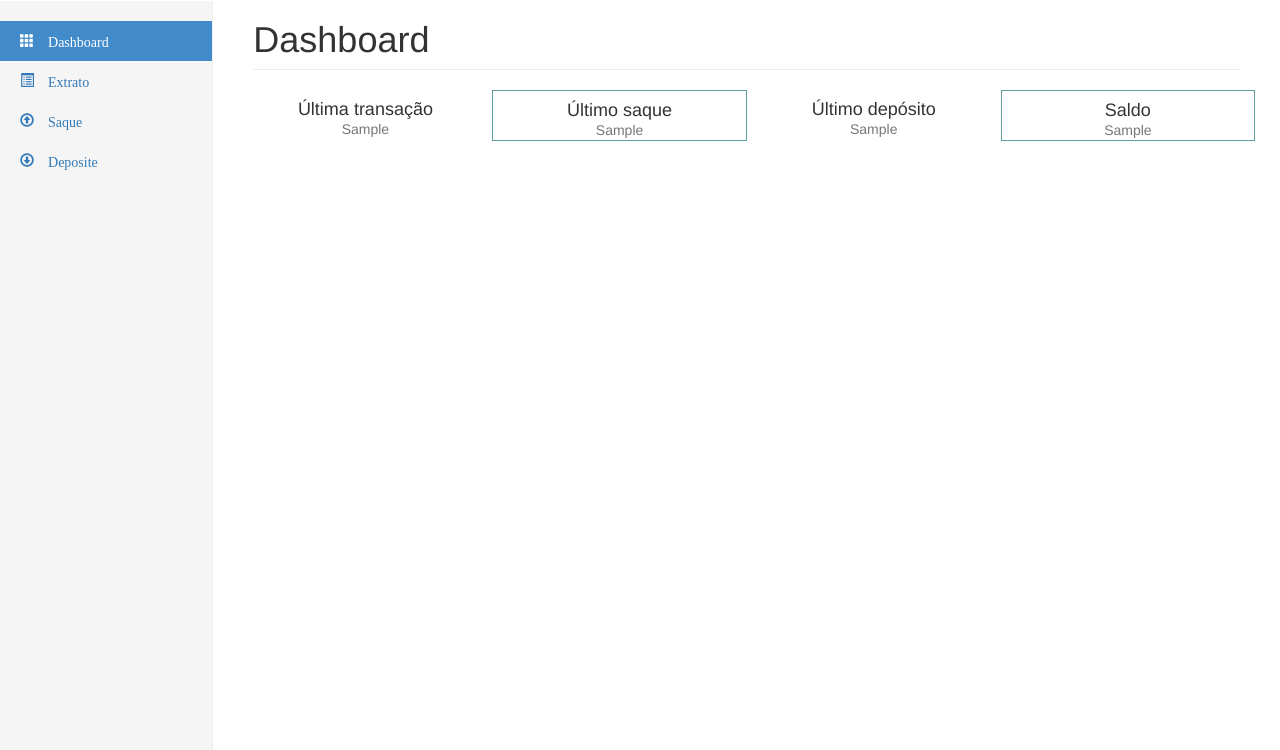
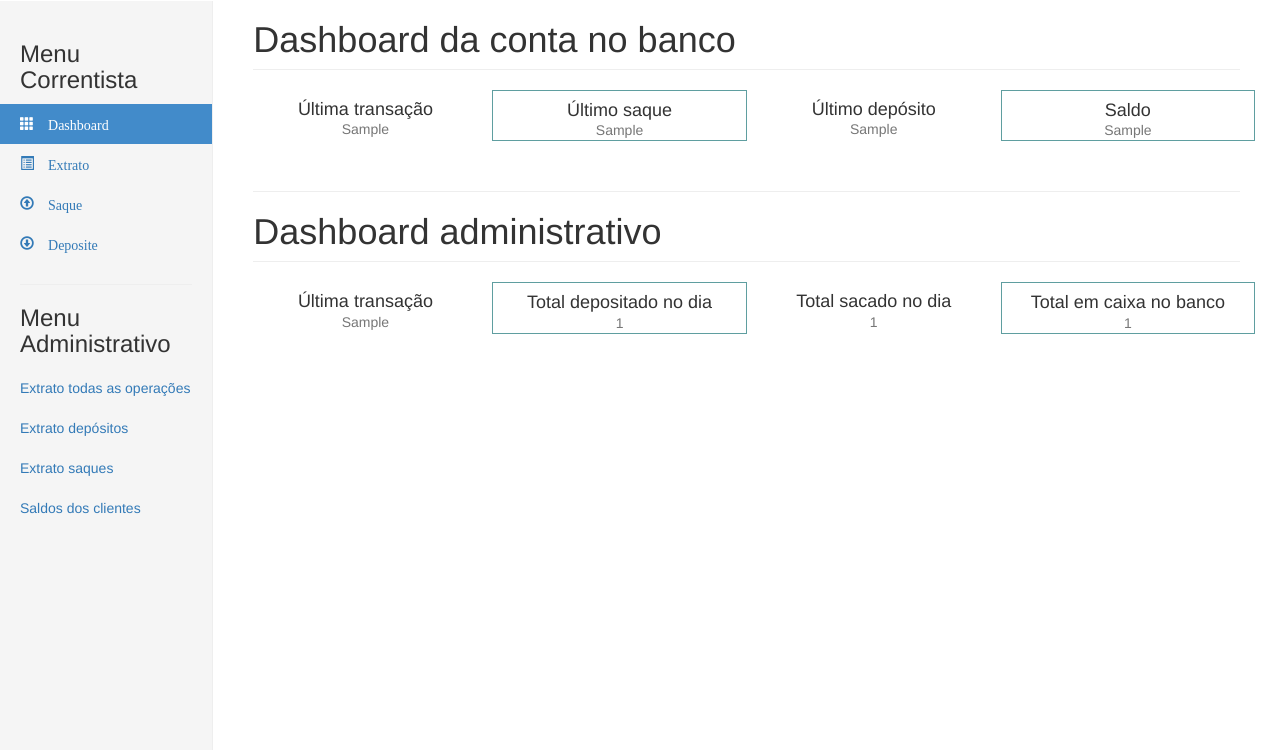
Before and after one commit to joncasdam/bancoorama, a Django app: template banco/templates/dashboard.html in a window 1280 px wide. Shown: the part 50-800 px from the top of the page. Run offline with Django 3.2, Linux system fonts and the light colour scheme; the first user in the database is signed in; tables that the repository leaves empty hold one stand-in row (Sample ...); the template is opened without the code that fills it: most values are stand-ins (such as "Sample title", 1, 10 or a date in 2020); some libraries are stand-ins or nearby versions.

Commit message:
ajustes no templates para views administrativas

```diff
--- a/banco/templates/dashboard.html
+++ b/banco/templates/dashboard.html
@@ -13,24 +13,23 @@
     <div class="container-fluid">
       <div class="row">
         <div class="col-sm-3 col-md-2 sidebar">
+          <h3>Menu Correntista</h3>
           <ul class="nav nav-sidebar">
             <li class="active"><a href="#" id="dashboard"><span class="glyphicon glyphicon-th" /> Dashboard <span class="sr-only">(current)</span></a></li>
             <li><a href="#" id="extrato"><span class="glyphicon glyphicon-list-alt" alt="Extrato" /> Extrato</a></li>
             <li><a href="#" id="saque"><span class="glyphicon glyphicon-upload" alt="Faça um saque" /> Saque</a></li>
             <li><a href="#" id="deposito"><span class="glyphicon glyphicon-download" alt="Deposite" /> Deposite</a></li>
           </ul>
-          <!--<ul class="nav nav-sidebar">-->
-            <!--<li><a href="">Nav item</a></li>-->
-            <!--<li><a href="">Nav item again</a></li>-->
-            <!--<li><a href="">One more nav</a></li>-->
-            <!--<li><a href="">Another nav item</a></li>-->
-            <!--<li><a href="">More navigation</a></li>-->
-          <!--</ul>-->
-          <!--<ul class="nav nav-sidebar">-->
-            <!--<li><a href="">Nav item again</a></li>-->
-            <!--<li><a href="">One more nav</a></li>-->
-            <!--<li><a href="">Another nav item</a></li>-->
-          <!--</ul>-->
+          <hr />
+          {% if user.is_staff %}
+          <h3>Menu Administrativo</h3>
+          <ul class="nav nav-sidebar">
+            <li><a href="#" id="extratoadmin">Extrato todas as operações</a></li>
+            <li><a href="#" id="depositosadmin">Extrato depósitos</a></li>
+            <li><a href="#" id="saquesadmin">Extrato saques</a></li>
+            <li><a href="#" id="listasaldos">Saldos dos clientes</a></li>
+          </ul>
+          {% endif %}
         </div>
         <div class="col-sm-9 col-sm-offset-3 col-md-10 col-md-offset-2 main" id="container-fluid">
         {% block miolodashboard %}
--- a/banco/templates/dashboard_ajax.html
+++ b/banco/templates/dashboard_ajax.html
@@ -1,4 +1,4 @@
-<h1 class="page-header">Dashboard</h1>
+<h1 class="page-header">Dashboard{% if user.is_staff %} da conta no banco{% endif %}</h1>
 <div class="row placeholders">
     <div class="col-xs-6 col-sm-3 placeholder">
         <h4>Última transação</h4>
@@ -17,3 +17,25 @@
         <span class="text-muted">{{ saldo_atual }}</span>
     </div>
 </div>
+{% if user.is_staff %}
+<hr />
+<h1 class="page-header">Dashboard administrativo</h1>
+<div class="row placeholders">
+    <div class="col-xs-6 col-sm-3 placeholder">
+        <h4>Última transação</h4>
+        <span class="text-muted">{{ ultima_transacao }}</span>
+    </div>
+    <div class="col-xs-6 col-sm-3 placeholder" style="border: solid 1px cadetblue;">
+        <h4>Total depositado no dia</h4>
+        <span class="text-muted">{{ total_depositado }}</span>
+    </div>
+    <div class="col-xs-6 col-sm-3 placeholder">
+        <h4>Total sacado no dia</h4>
+        <span class="text-muted">{{ total_sacado }}</span>
+    </div>
+    <div class="col-xs-6 col-sm-3 placeholder" style="border: solid 1px cadetblue;">
+        <h4>Total em caixa no banco</h4>
+        <span class="text-muted">{{ total_em_caixa }}</span>
+    </div>
+</div>
+{% endif %}
```
Also changed, not shown: banco/templates/extrato.html (+4 -4 lines).
